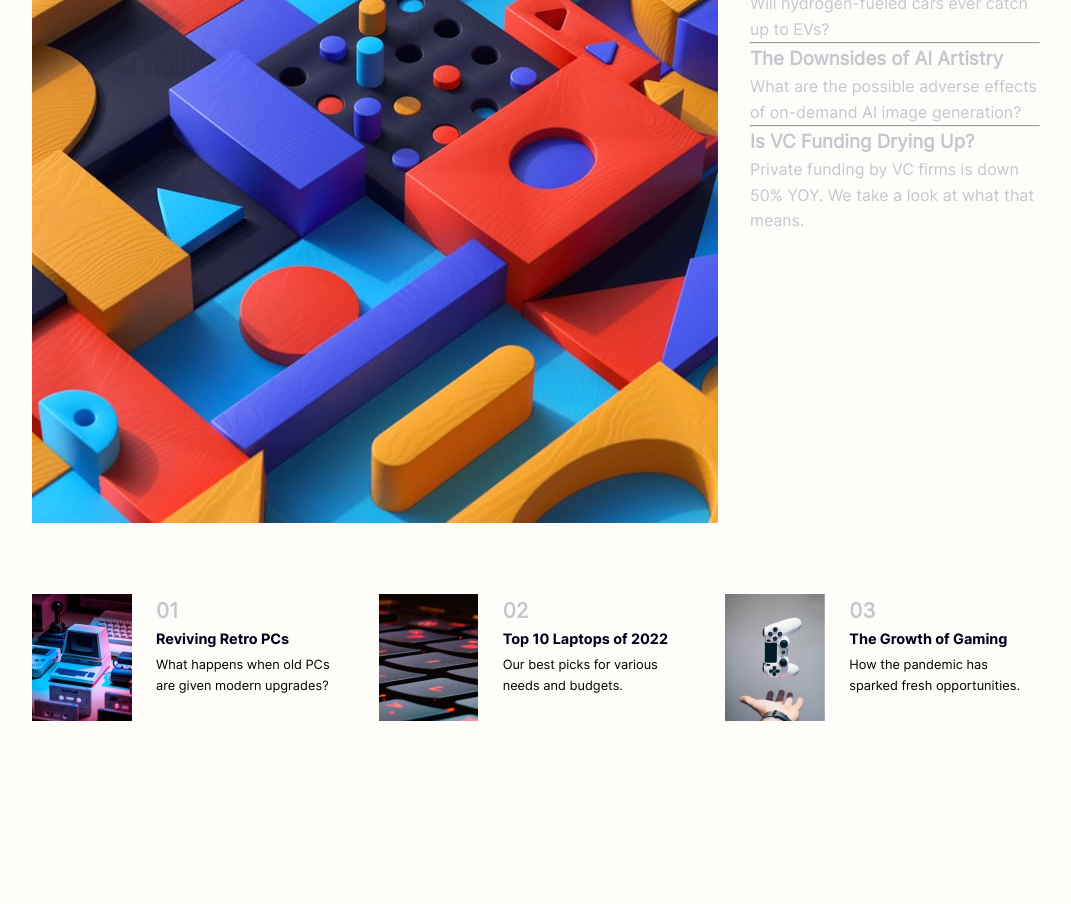
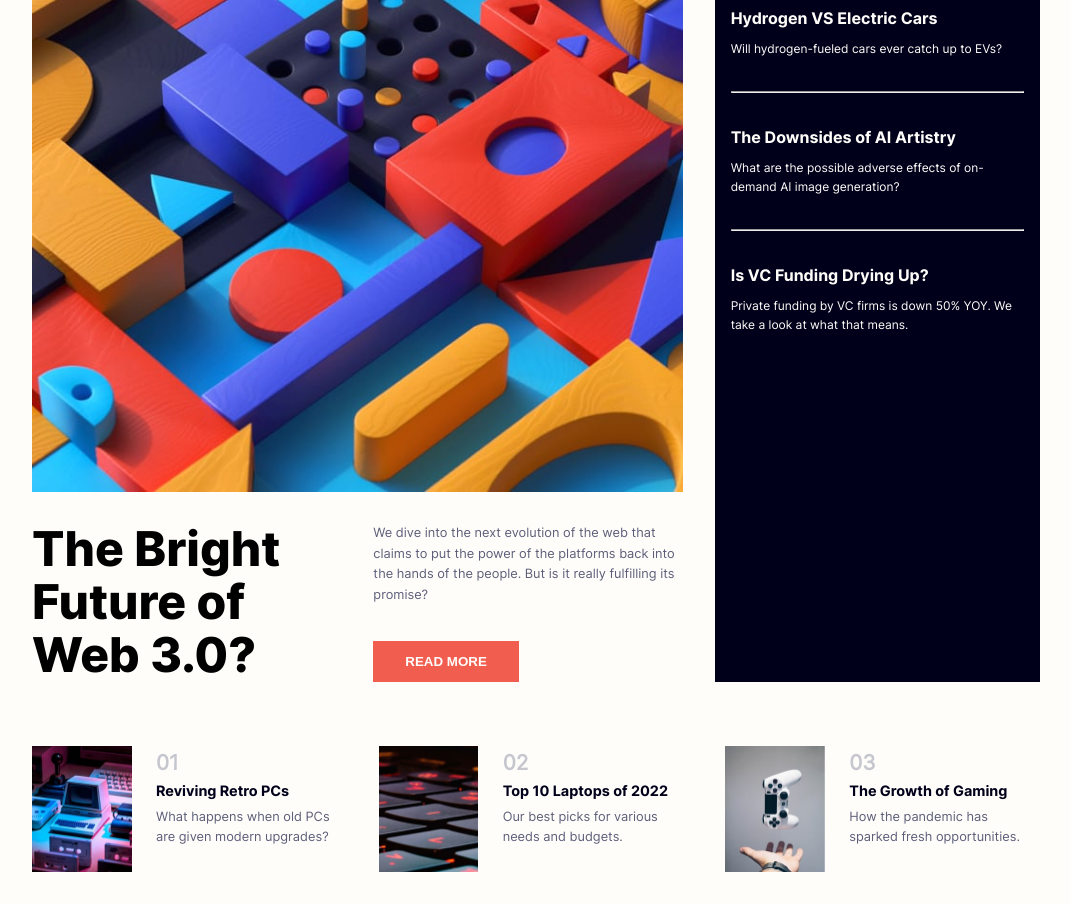
Before and after one commit to jejeadjanor/News-Homepage, a plain HTML site: page index.html in a window 1280 px wide. Shown: the part 181-1085 px from the top of the page, without its empty margins (104-1175 px from the left). Before the commit the page ends 933 px from the top, so only its background shows below. Drawn offline with Linux system fonts and the light colour scheme.

Commit message:
news webpage desktop view

```diff
--- a/index.html
+++ b/index.html
@@ -32,23 +32,28 @@
               <img src="./assets/images/image-web-3-desktop.jpg" alt="News Image" srcset="./assets/images/image-web-3-mobile.jpg 1x, ./assets/images/image-web-3-desktop.jpg 2x">
             </div>
             <div class="featured-content">
-
+              <h2>The Bright Future of Web 3.0?</h2>
+              <div class="featured-text">
+                <p>We dive into the next evolution of the web that claims to put the power of the platforms back into the hands of the people.
+                  But is it really fulfilling its promise?</p>
+                <button class="read-more">READ MORE</button>
+              </div>
             </div>
           </div>
           <div class="sidebar">
             <h2>New</h2>
             <article class="sidebar-article">
-                <h3> Hydrogen VS Electric Cars</h3>
+                <h4> Hydrogen VS Electric Cars</h4>
                 <p>Will hydrogen-fueled cars ever catch up to EVs?</p>
             </article>
             <hr>
             <article class="sidebar-article">
-                <h3>The Downsides of AI Artistry</h3>
+                <h4>The Downsides of AI Artistry</h4>
                 <p>What are the possible adverse effects of on-demand AI image generation?</p>
             </article>
             <hr>
             <article class="sidebar-article">
-              <h3>Is VC Funding Drying Up?</h3>
+              <h4>Is VC Funding Drying Up?</h4>
               <p>Private funding by VC firms is down 50% YOY. We take a look at what that means.</p>
             </article>
           </div>
--- a/styles.css
+++ b/styles.css
@@ -6,9 +6,10 @@
     --grayish-blue: hsl(233, 8%, 79%);
     --dark-grayish-blue: hsl(236, 13%, 42%);
     --very-dark-blue: hsl(240, 100%, 5%);
-    --paragraph-font-size: 0.8rem;
+    --paragraph-font-size: 0.8em;
     --black: hsl(0, 0%, 0%);
-    --silver: 	hsl(233, 8%, 79%);
+    --silver:hsl(233, 8%, 79%);
+    --gun-metal: hsl(236, 13%, 42%);
 }
 
 /* Font import */
@@ -22,7 +23,7 @@
 @font-face {
     font-family: 'Inter-Bold';
     src: url(./assets/fonts/static/Inter-Bold.ttf);
-    font-weight: 700;
+    font-weight:700;
     font-display: swap;
 }
 
@@ -74,7 +75,7 @@ body {
 
 .nav-links a:hover {
     color: var(--soft-red);
-    cursor:grab;
+    cursor:pointer;
 }
 
 .fa {
@@ -90,6 +91,94 @@ body {
     margin-bottom: 4rem;
 }
 
+.featured-image {
+    margin-bottom: 1.5rem;
+}
+
+.featured-image img{
+    width: 100%;
+    object-fit: contain;
+}
+
+.featured-article {
+    display: flex;
+    flex-direction: column;
+}
+
+.featured-content {
+    display: grid;
+    grid-template-columns: 1fr 1fr;
+    gap: 2rem;
+}
+
+.featured-content h2{
+    font-size: 3rem;
+    font-family: "Inter-ExtraBold";
+    color: var(--black);
+    line-height: 1.1;
+}
+
+.featured-text {
+    display: flex;
+    flex-direction: column;
+    justify-content: space-between;
+}
+
+.featured-text p {
+    font-size: var(--paragraph-font-size);
+    color: var(--gun-metal);
+}
+
+.read-more {
+    background-color: var(--soft-red);
+    color: var(--off-white);
+    border: none;
+    padding: 0.8rem 2rem;
+    font-weight: 700;
+    left: 0.3rem;
+    cursor: pointer;
+    transition: background-color 0.3s ease;
+    width: fit-content;
+    margin-top: 1.5rem;
+}
+
+.read-more:hover {
+    background-color: var(--very-dark-blue);
+}
+
+/* Sidebar */
+.sidebar {
+    background-color: var(--very-dark-blue);
+    color: var(--off-white);
+    padding: 1rem;
+}
+
+.sidebar h2 {
+    color: var(--soft-orange);
+    font-size: 2rem;
+    margin-bottom: 1rem;
+}
+
+.sidebar-article h4{
+    color: var(--off-white);
+    font-family: 'Inter-Bold';
+    margin-bottom: 0.5rem;
+}
+
+.sidebar-article h4:hover{
+    color: var(--soft-orange);
+    cursor: pointer;
+}
+
+.sidebar-article p {
+    margin-bottom: 2rem;
+    font-size: 0.75rem;
+}
+
+hr{
+    margin-bottom: 2rem;
+    margin-top: 2rem;
+}
 
 
 /* Numbered articles*/
@@ -123,19 +212,18 @@ body {
 .article-content h3 {
     color: var(--very-dark-blue);
     margin-bottom: 0.3rem;
-    /* font-weight: 800; */
     font-family: "Inter-Bold";
     font-size: 0.9rem;
 }
 
 .article-content h3:hover {
     color: var(--soft-red);
-    cursor: grab;
+    cursor: pointer;
 }
 
 .article-content p {
     font-size: var(--paragraph-font-size);
-    color: var(--black);
+    color: var(--gun-metal);
 }
 
 
@@ -163,4 +251,18 @@ body {
         display: none;
     }
 
+    /* Featured section */
+    .featured-section {
+        display: grid;
+        grid-template-columns: 2fr 1fr;
+        gap: 2rem;
+        margin-bottom: 4rem;
+    }
+
+    .feature-content {
+        display: grid;
+        grid-template-rows: 1fr 1fr;
+        gap: 2rem;
+    }
+
 }
```
